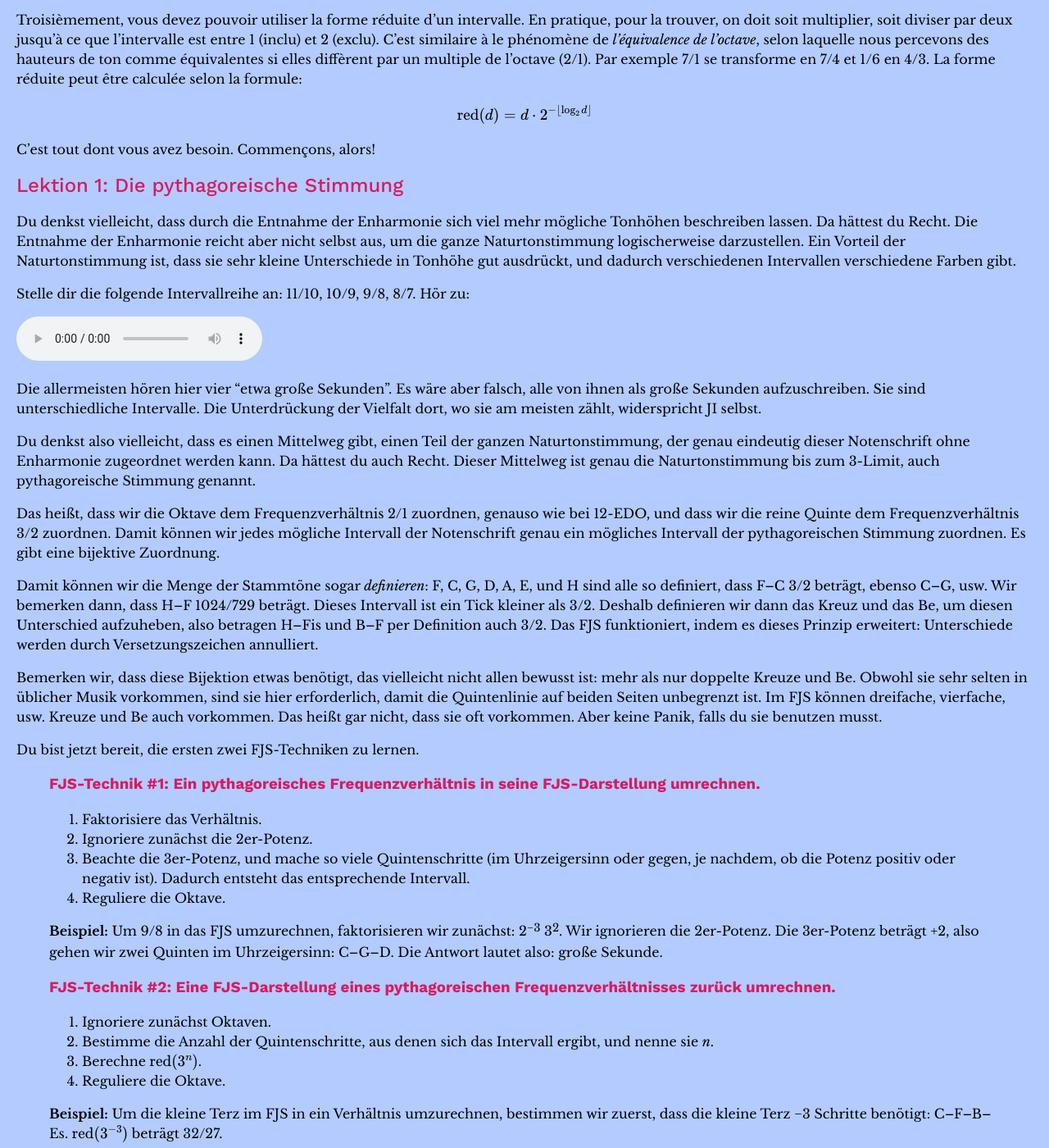
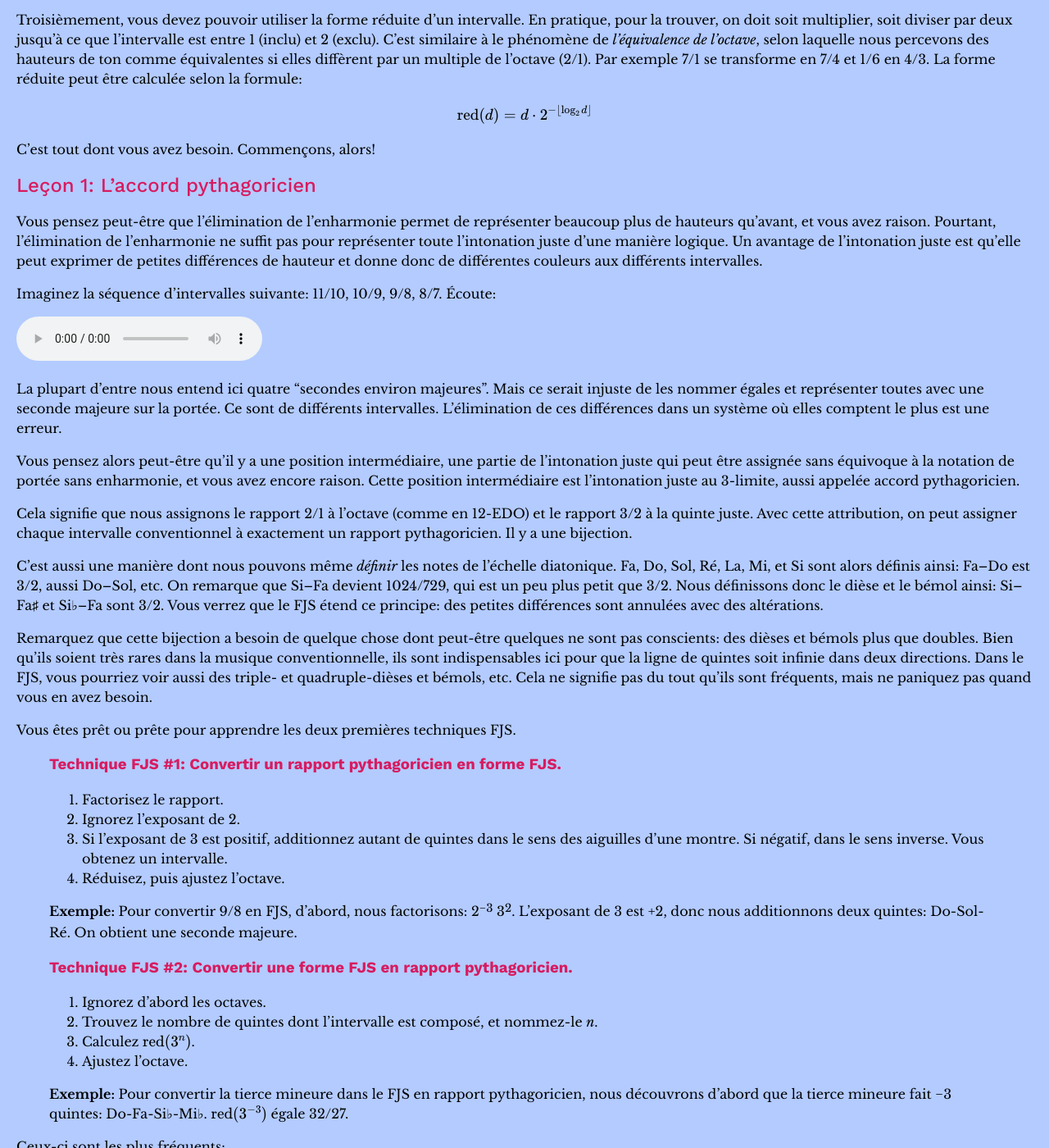
Before and after one commit to misotanni/misotanni.github.io, a Jekyll site: the page built from fjs/fr/crash.md, in a window 1280 px wide and 1400 px high, scrolled down 1915 px. Shown: the whole window at 82% size. Built offline with Jekyll 4.4.1, drawn with Linux system fonts in a browser that asks for light colours; our own code applies the rules of GitHub Pages for plain Markdown files; formulas are drawn with MathJax 3; some of the changed text lies outside the part shown.

Commit message:
phytagronas

```diff
--- a/fjs/fr/crash.md
+++ b/fjs/fr/crash.md
@@ -61,62 +61,62 @@ $$\text{red}(d)=d \cdot 2^{-\lfloor\log_2 d\rfloor}$$
 
 C'est tout dont vous avez besoin. Commençons, alors!
 
-## <a name="lesson_1">Lektion 1: Die pythagoreische Stimmung</a>
+## <a name="lesson_1">Leçon 1: L'accord pythagoricien</a>
 
-Du denkst vielleicht, dass durch die Entnahme der Enharmonie sich viel mehr mögliche Tonhöhen beschreiben lassen. Da hättest du Recht. Die Entnahme der Enharmonie reicht aber nicht selbst aus, um die ganze Naturtonstimmung logischerweise darzustellen. Ein Vorteil der Naturtonstimmung ist, dass sie sehr kleine Unterschiede in Tonhöhe gut ausdrückt, und dadurch verschiedenen Intervallen verschiedene Farben gibt.
+Vous pensez peut-être que l'élimination de l'enharmonie permet de représenter beaucoup plus de hauteurs qu'avant, et vous avez raison. Pourtant, l'élimination de l'enharmonie ne suffit pas pour représenter toute l'intonation juste d'une manière logique. Un avantage de l'intonation juste est qu'elle peut exprimer de petites différences de hauteur et donne donc de différentes couleurs aux différents intervalles.
 
-Stelle dir die folgende Intervallreihe an: 11/10, 10/9, 9/8, 8/7. Hör zu:
+Imaginez la séquence d'intervalles suivante: 11/10, 10/9, 9/8, 8/7. Écoute:
 
 <audio controls><source src="../assets/audio_1.mp3" type="audio/mpeg"></audio>
 
-Die allermeisten hören hier vier "etwa große Sekunden". Es wäre aber falsch, alle von ihnen als große Sekunden aufzuschreiben. Sie sind unterschiedliche Intervalle. Die Unterdrückung der Vielfalt dort, wo sie am meisten zählt, widerspricht JI selbst.
+La plupart d'entre nous entend ici quatre "secondes environ majeures". Mais ce serait injuste de les nommer égales et représenter toutes avec une seconde majeure sur la portée. Ce sont de différents intervalles. L'élimination de ces différences dans un système où elles comptent le plus est une erreur.
 
-Du denkst also vielleicht, dass es einen Mittelweg gibt, einen Teil der ganzen Naturtonstimmung, der genau eindeutig dieser Notenschrift ohne Enharmonie zugeordnet werden kann. Da hättest du auch Recht. Dieser Mittelweg ist genau die Naturtonstimmung bis zum 3-Limit, auch pythagoreische Stimmung genannt.
+Vous pensez alors peut-être qu'il y a une position intermédiaire, une partie de l'intonation juste qui peut être assignée sans équivoque à la notation de portée sans enharmonie, et vous avez encore raison. Cette position intermédiaire est l'intonation juste au 3-limite, aussi appelée accord pythagoricien.
 
-Das heißt, dass wir die Oktave dem Frequenzverhältnis 2/1 zuordnen, genauso wie bei 12-EDO, und dass wir die reine Quinte dem Frequenzverhältnis 3/2 zuordnen. Damit können wir jedes mögliche Intervall der Notenschrift genau ein mögliches Intervall der pythagoreischen Stimmung zuordnen. Es gibt eine bijektive Zuordnung.
+Cela signifie que nous assignons le rapport 2/1 à l'octave (comme en 12-EDO) et le rapport 3/2 à la quinte juste. Avec cette attribution, on peut assigner chaque intervalle conventionnel à exactement un rapport pythagoricien. Il y a une bijection.
 
-Damit können wir die Menge der Stammtöne sogar *definieren*: F, C, G, D, A, E, und H sind alle so definiert, dass F–C 3/2 beträgt, ebenso C–G, usw. Wir bemerken dann, dass H–F 1024/729 beträgt. Dieses Intervall ist ein Tick kleiner als 3/2. Deshalb definieren wir dann das Kreuz und das Be, um diesen Unterschied aufzuheben, also betragen H–Fis und B–F per Definition auch 3/2. Das FJS funktioniert, indem es dieses Prinzip erweitert: Unterschiede werden durch Versetzungszeichen annulliert.
+C'est aussi une manière dont nous pouvons même *définir* les notes de l'échelle diatonique. Fa, Do, Sol, Ré, La, Mi, et Si sont alors définis ainsi: Fa–Do est 3/2, aussi Do–Sol, etc. On remarque que Si–Fa devient 1024/729, qui est un peu plus petit que 3/2. Nous définissons donc le dièse et le bémol ainsi: Si–Fa♯ et Si♭–Fa sont 3/2. Vous verrez que le FJS étend ce principe: des petites différences sont annulées avec des altérations.
 
-Bemerken wir, dass diese Bijektion etwas benötigt, das vielleicht nicht allen bewusst ist: mehr als nur doppelte Kreuze und Be. Obwohl sie sehr selten in üblicher Musik vorkommen, sind sie hier erforderlich, damit die Quintenlinie auf beiden Seiten unbegrenzt ist. Im FJS können dreifache, vierfache, usw. Kreuze und Be auch vorkommen. Das heißt gar nicht, dass sie oft vorkommen. Aber keine Panik, falls du sie benutzen musst.
+Remarquez que cette bijection a besoin de quelque chose dont peut-être quelques ne sont pas conscients: des dièses et bémols plus que doubles. Bien qu'ils soient très rares dans la musique conventionnelle, ils sont indispensables ici pour que la ligne de quintes soit infinie dans deux directions. Dans le FJS, vous pourriez voir aussi des triple- et quadruple-dièses et bémols, etc. Cela ne signifie pas du tout qu'ils sont fréquents, mais ne paniquez pas quand vous en avez besoin.
 
-Du bist jetzt bereit, die ersten zwei FJS-Techniken zu lernen.
+Vous êtes prêt ou prête pour apprendre les deux premières techniques FJS.
 
-> ### FJS-Technik \#1: Ein pythagoreisches Frequenzverhältnis in seine FJS-Darstellung umrechnen.
+> ### Technique FJS \#1: Convertir un rapport pythagoricien en forme FJS.
 >
-> 1. Faktorisiere das Verhältnis.
-> 2. Ignoriere zunächst die 2er-Potenz.
-> 3. Beachte die 3er-Potenz, und mache so viele Quintenschritte (im Uhrzeigersinn oder gegen, je nachdem, ob die Potenz positiv oder negativ ist). Dadurch entsteht das entsprechende Intervall.
-> 4. Reguliere die Oktave.
+> 1. Factorisez le rapport.
+> 2. Ignorez l'exposant de 2.
+> 3. Si l'exposant de 3 est positif, additionnez autant de quintes dans le sens des aiguilles d'une montre. Si négatif, dans le sens inverse. Vous obtenez un intervalle.
+> 4. Réduisez, puis ajustez l'octave.
 >
-> **Beispiel:** Um 9/8 in das FJS umzurechnen, faktorisieren wir zunächst: 2<sup>−3</sup> 3<sup>2</sup>. Wir ignorieren die 2er-Potenz. Die 3er-Potenz beträgt +2, also gehen wir zwei Quinten im Uhrzeigersinn: C–G–D. Die Antwort lautet also: große Sekunde.
+> **Exemple:** Pour convertir 9/8 en FJS, d'abord, nous factorisons: 2<sup>−3</sup> 3<sup>2</sup>. L'exposant de 3 est +2, donc nous additionnons deux quintes: Do-Sol-Ré. On obtient une seconde majeure.
 
-> ### FJS-Technik \#2: Eine FJS-Darstellung eines pythagoreischen Frequenzverhältnisses zurück umrechnen.
+> ### Technique FJS \#2: Convertir une forme FJS en rapport pythagoricien.
 >
-> 1. Ignoriere zunächst Oktaven.
-> 2. Bestimme die Anzahl der Quintenschritte, aus denen sich das Intervall ergibt, und nenne sie *n*.
-> 3. Berechne $$\text{red}(3^n)$$.
-> 4. Reguliere die Oktave.
+> 1. Ignorez d'abord les octaves.
+> 2. Trouvez le nombre de quintes dont l'intervalle est composé, et nommez-le *n*.
+> 3. Calculez $$\text{red}(3^n)$$.
+> 4. Ajustez l'octave.
 >
-> **Beispiel:** Um die kleine Terz im FJS in ein Verhältnis umzurechnen, bestimmen wir zuerst, dass die kleine Terz −3 Schritte benötigt: C–F–B–Es. $$\text{red}(3^{-3})$$ beträgt 32/27.
+> **Exemple:** Pour convertir la tierce mineure dans le FJS en rapport pythagoricien, nous découvrons d'abord que la tierce mineure fait −3 quintes: Do-Fa-Si♭-Mi♭. $$\text{red}(3^{-3})$$ égale 32/27.
 
-Die folgenden sind am meisten verbreitet:
+Ceux-ci sont les plus fréquents:
 
-| Intervall      | Schritte | Verhältnis  |
-|:---------------|:--------:|:------------|
-| kleine Sekunde | −5       | 256/**243** |
-| kleine Sexte   | −4       | 128/**81**  |
-| kleine Terz    | −3       | 32/**27**   |
-| kleine Septime | −2       | 16/**9**    |
-| reine Quarte   | −1       | 4/**3**     |
-| reine Quinte   | +1       | **3**/2     |
-| große Sekunde  | +2       | **9**/8     |
-| große Sexte    | +3       | **27**/16   |
-| große Terz     | +4       | **81**/64   |
-| große Septime  | +5       | **243**/128 |
+| Intervalle       | Quintes | Rapport     |
+|:-----------------|:-------:|:------------|
+| seconde mineure  | −5      | 256/**243** |
+| sixte mineure    | −4      | 128/**81**  |
+| tierce mineure   | −3      | 32/**27**   |
+| septième mineure | −2      | 16/**9**    |
+| quarte juste     | −1      | 4/**3**     |
+| quinte juste     | +1      | **3**/2     |
+| seconde majeure  | +2      | **9**/8     |
+| sixte majeure    | +3      | **27**/16   |
+| tierce majeure   | +4      | **81**/64   |
+| septième majeure | +5      | **243**/128 |
 
-Du brauchst dir diese Tabelle gar nicht merken! Um das FJS zu benutzen, brauchst du dir überhaupt keine Zahlen merken. Es ist ähnlich wie beim Kopfrechnen. Du sollst schon jetzt selber diese Verhältnisse aus den Intervallen berechnen können, und zurück, mithilfe der zwei Techniken. Fürchte nicht, einen Taschenrechner zu benutzen. Einer wird dir sicher sehr hilfreich sein, bis du dich mit dem FJS so gut auskennst, dass du die Ergebnisse einfach weißt.
+Mais vous n'avez pas du tout besoin d'apprendre ce tableau par cœur, non! Pour utiliser le FJS, vous n'avez jamais besoin d'apprendre des nombres par cœur. Comme le calcul mental, ces résultats deviennent automatiques au fur et à mesure que vous utilisez le FJS. Vous devriez déjà pouvoir calculer ces rapports à partir des intervalles et inversement. N'ayez pas peur d'utiliser une calculatrice, elle sera très utile jusqu'à ce que vous n'avez plus besoin d'elle.
 
-### Aufgabe 1
+### Exercice 1.
 
 1. Berechne die FJS-Intervalle, die folgenden Frequenzverhältnissen entsprechen: 2187/2048, 1024/729, 8192/6561.
 2. Berechne die Frequenzverhältnisse, die folgenden Intervallen entsprechen: verminderte Septime, übermäßige Quinte, verminderte Terz.
@@ -125,7 +125,14 @@ Du brauchst dir diese Tabelle gar nicht merken! Um das FJS zu benutzen, brauchst
 5. Bestimme das Frequenzverhältnis des sog. pythagoreischen Kommas (eine verminderte Sekunde im FJS).
 6. (SCHWIERIG!) Nur etwa 3.6 Cent beträgt das winzige pythagoreische Intervall 3<sup>53</sup>/2<sup>84</sup>. Stelle es im FJS dar.
 
-Du kannst die Antworten [hier](solutions.html) nachschlagen.
+1. Calculez les intervalles FJS qui correspondent à ces rapports pythagoriciens: 2187/2048, 1024/729, 8192/6561.
+2. Calculez les rapports pythagoriciens qui correspondent à ces intervalles: septième diminuée, quinte augmentée, tierce diminuée.
+3. Trouvez les rapports entre les degrés de cette gamme: <img src="../assets/exercise_1.png" alt="E–F♯–A–B–D–E">
+4. Écrivez cette gamme dans le FJS avec la tonique Ré: 1/1, 81/64, 4/3, 3/2, 243/128, 2/1.
+5. Calculez le rapport du comma pythagoricien (dans le FJS, une seconde diminuée).
+6. (DIFFICILE!) Le rapport pythagoricien 3<sup>53</sup>/2<sup>84</sup> est minuscule: il ne compte qu'environ 3.6 cents. Trouvez sa représentation FJS.
+
+Vous pouvez vérifier vos réponses [ici](solutions.html).
 
 ## <a name="lesson_2">Lektion 2: Die Primzahlintervalle</a>
 
```
